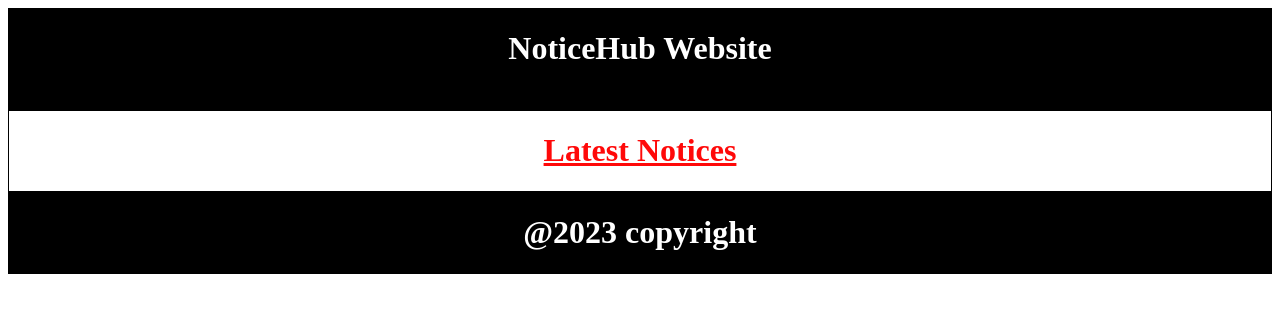
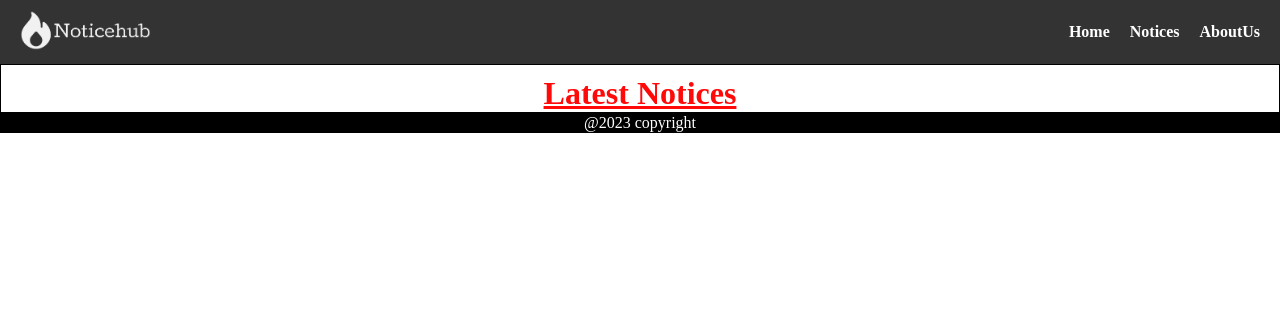
Before and after one commit to AKSH2002/CreArt, a Django app: page /notice in a window 1280 px wide. Shown: the top 313 px of the page. Run offline with Django 4.2, Linux system fonts and the light colour scheme; data that the repository does not hold is empty.

Commit message:
notice page upgraded with header and footer

```diff
--- a/NoticeHub/static/user/css/style.css
+++ b/NoticeHub/static/user/css/style.css
@@ -1,16 +1,11 @@
-.header
-{
-	height: 100px;
-	border:1px solid black;
-	background-color: black
-}
+
 h1
 {
 	color: white
 }
 .footer
 {
-	height: 80px;
+	height: 20px;
 	border:1px solid black;
 	background-color: black
 }
@@ -24,7 +19,12 @@ h1
 .notice
 {
 	border:1px solid black;
-	margin: 50px;
+	margin: 25px;
 	border-radius: 20px;
-	padding: 20px;
+	padding: 15px;
 }
+
+.white{
+	text-align: center;
+	color: white;
+}
--- a/NoticeHub/templates/user/notice.html
+++ b/NoticeHub/templates/user/notice.html
@@ -4,29 +4,37 @@
 <head>
 	<title>All Notices</title>
 	<link rel="stylesheet" type="text/css" href="{% static 'user/css/style.css'%}">
+	<link rel="stylesheet" type="text/css" href="{% static 'user/css/home.css'%}">
 </head>
 <body>
+	<nav class="navbar">
+        <div class="logo">
+            <img src="{% static 'user/logo.png'%}" alt="Logo">
+        </div>
+        <div class="nav-links">
 
-	<div class="header">
-		<h1 align="center">NoticeHub Website</h1>
-	</div>
+            <a href="{% url 'home' %}" class="nav-link">Home</a>
+            <a href="{% url 'notice' %}" class="nav-link">Notices</a>
+            <a href="{% url 'aboutUs' %}" class="nav-link">AboutUs</a>
 
+        </div>
+    </nav>
 	<div class="content">
-		<h1 align="center" style="text-decoration: underline;color: rgb(255, 9, 9)">Latest Notices</h1>
+		<h1 align="center" style="text-decoration: underline;color: rgb(255, 9, 9); margin-top: 10px;">Latest Notices</h1>
 
 		{% for row in result %}
 			<div class="notice">
 				<h3>{{row.subject}}</h3>
 				<p>{{row.description}}</p>
-				<p>Created At : {{row.created_at}}</p>
-				<p>Updated At : {{row.updated_at}}</p>
+				<p> <strong>Created At :</strong>  {{row.created_at}}</p>
+				<p> <strong>Updated At :</strong>  {{row.updated_at}}</p>
 			</div>
 		{% endfor %}
 
 	</div>
 
 	<div class="footer">
-		<h1 align="center">@2023 copyright</h1>
+		<div class="white">@2023 copyright</div>
 	</div>
 </body>
 </html>
```
